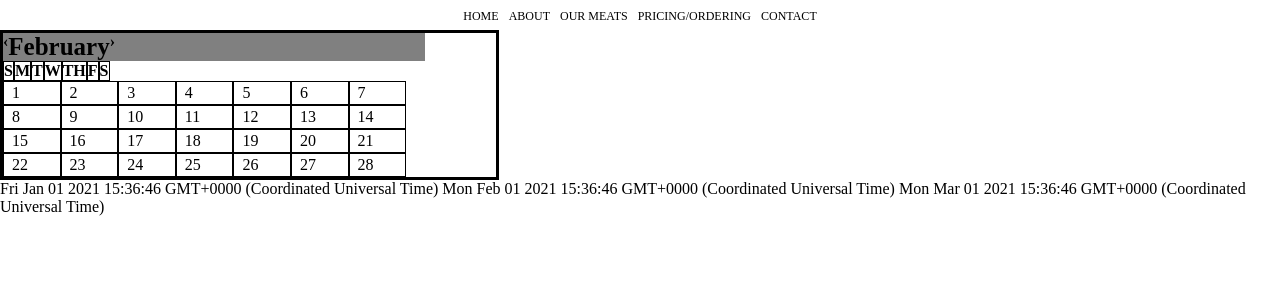
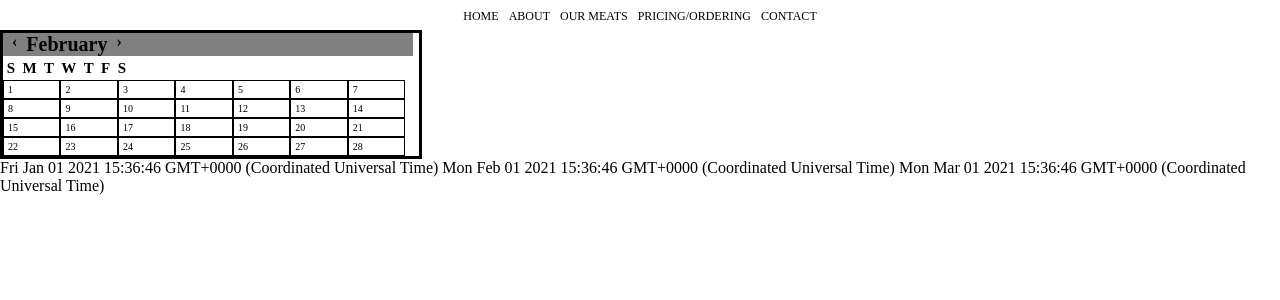
Before and after one commit to mwave317/farm, an Angular app: page /ordering in a window 1280 px wide. Shown: the top 300 px of the page. Built offline with nearby package versions, Linux system fonts and the light colour scheme.

Commit message:
The days of the month, days of the week and the days are now aligned correctly. The days are now being displayed like a calendar.

```diff
--- a/src/app/calendar/calendar.component.css
+++ b/src/app/calendar/calendar.component.css
@@ -5,7 +5,7 @@
 .calender-container {
 
     border: 3px solid black;
-    width: 39vw;
+    width: 33vw;
 }
 
 a {
@@ -18,13 +18,13 @@ a {
 }
 
 .year {
-    text-align: center;
-    font-size: 25px;
+    font-size: 20px;
     background-color: gray;
 }
 
 .daysOfTheWeek {
-    border: 1px solid black;
+    font-size: 15px;
+    padding: 3.7px;
 }
 
 .calendar-days {
@@ -32,19 +32,21 @@ a {
     background-color: #669999;
     border: 3px solid #c2c2c2;
     text-align: center;
-    /* /* vertical-align: center; */
+}
+
+th {
+    padding-left: 9px;
 }
 
 tr {
     display: flex;
     flex-wrap: wrap;
-    width: 33vw;
+    width: 32vw;
 
 }
 td {
-
-    /* text-align: center; */
     border: 1px solid black;
-    padding: 2px 8px;
-    width: 4.5vw;
+    padding: 3px 4px;
+    width: 4.49vw;
+    font-size: 10px;
 }
--- a/src/app/calendar/calendar.component.html
+++ b/src/app/calendar/calendar.component.html
@@ -4,7 +4,7 @@
      <table cellspacing="0">
          <thead>
              <tr class="direction"><th><a href="#">&#8249;</a></th><th class="year" colspan="5">{{displayedMonth}}</th><th><a href="#">&#8250;</a></th></tr>
-             <tr><th class="daysOfTheWeek">S</th><th class="daysOfTheWeek">M</th><th class="daysOfTheWeek">T</th><th class="daysOfTheWeek">W</th><th class="daysOfTheWeek">TH</th><th class="daysOfTheWeek">F</th><th class="daysOfTheWeek">S</th></tr>
+             <tr><th class="daysOfTheWeek">S</th><th class="daysOfTheWeek">M</th><th class="daysOfTheWeek">T</th><th class="daysOfTheWeek">W</th><th class="daysOfTheWeek">T</th><th class="daysOfTheWeek">F</th><th class="daysOfTheWeek">S</th></tr>
          </thead>
          <tbody>
            <tr><td *ngFor="let day of numberOfDays; let i = index">{{day}}</td></tr>
```
